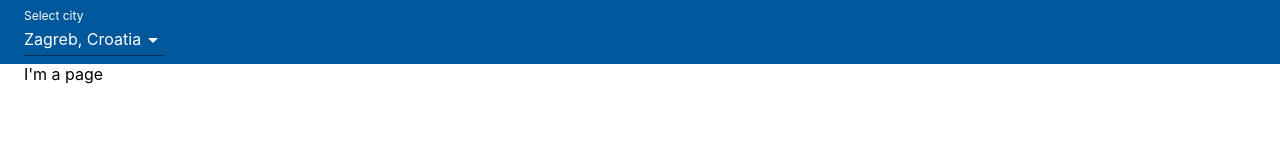
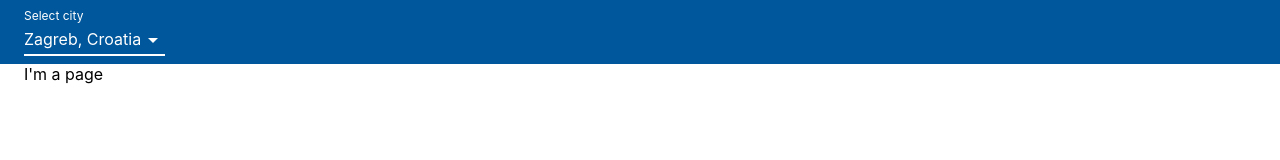
Before and after one commit to akademskig/simple-weather-app, a React (Create React App) app: page / in a window 1280 px wide. Shown: the top 160 px of the page. Built offline with nearby package versions, Linux system fonts and the light colour scheme.

Commit message:
CSelect: Modify styles.

```diff
--- a/src/components/CSelect.tsx
+++ b/src/components/CSelect.tsx
@@ -9,6 +9,12 @@ const useStyles = makeStyles((theme: Theme) => createStyles({
   select: {
     '& div, & label, & svg': {
       color: theme.palette.getContrastText(theme.palette.primary.main)
+    },
+    ' & :after, & :before': {
+      borderBottom: `2px solid ${theme.palette.getContrastText(theme.palette.primary.main)}`
+    },
+    '& .MuiInput-underline:hover:before': {
+      borderBottom: `2px solid ${theme.palette.secondary.main}`
     }
   }
 }));
```
